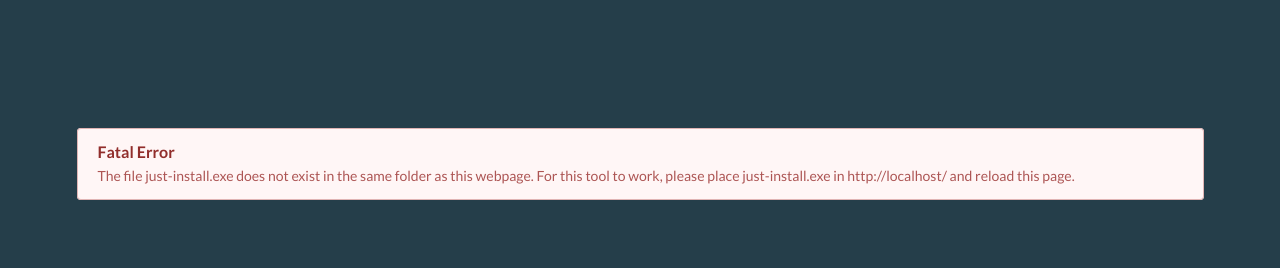
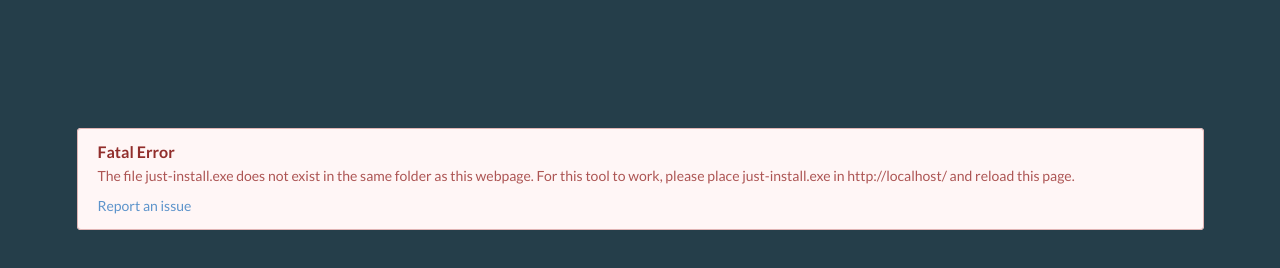
Before and after one commit to just-install/just-install, a plain HTML site: page customizer.html in a window 1280 px wide. Drawn offline with nearby package versions, Linux system fonts and the light colour scheme; no server answers.

Commit message:
Added report issue button for fatal errors

`````diff
--- a/customizer.html
+++ b/customizer.html
@@ -75,7 +75,7 @@
             isFatal = isFatal || false;
             if (isFatal) {
                 $(".ui.action.input").remove();
-                $(".ui.main.container").addClass("fatalError").prepend('<div class="ui negative message"><div class="header">' + title + '</div><p>' + content + '</p></div>');
+                $(".ui.main.container").addClass("fatalError").prepend('<div class="ui negative message"><div class="header">' + title + '</div><p>' + content + '</p><p><a href="https://github.com/just-install/just-install/issues/new?title=Just-install%20customizer%20fatal%20error&body=' + encodeURIComponent("REPLACE THIS TEXT WITH A DESCRIPTION OF THE ERROR\n\n\nError message:\n````\n" + content + "\n````") + '">Report an issue</a></p></div>');
             } else {
                 $(".ui.main.container").prepend('<div class="ui negative message"><i class="close icon"></i><div class="header">' + title + '</div><p>' + content + '</p></div>').find(".close").click(function () {
                     $(this).closest('.message').transition('fade');
`````
